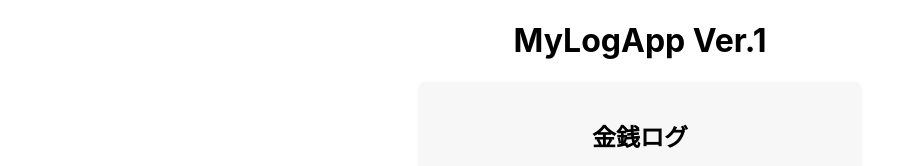
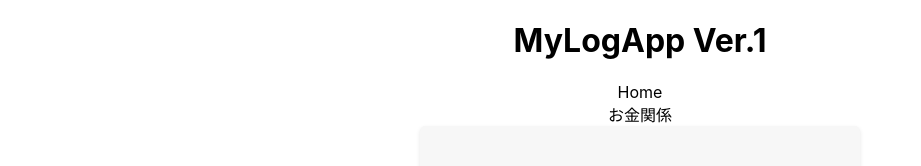
Before and after one commit to ryosuke-horie/log-app-ver1, a React (Create React App) app: page / in a window 1280 px wide. Shown: the top 166 px of the page, without its empty margins (0-921 px from the left). Built offline with nearby package versions, Linux system fonts and the light colour scheme; no server answers; the database is empty.

Commit message:
ヘッダー作成

```diff
--- a/src/App.tsx
+++ b/src/App.tsx
@@ -1,12 +1,13 @@
 import React from 'react'
 import './App.css'
+import Header from './components/Header'
 import ExpenseForm from './components/ExpenseForm/index'
 import ExpenseList from './components/ExpenseList/index'
 
 function App() {
   return (
     <div className="App">
-      <h1>MyLogApp Ver.1</h1>
+      <Header />
       <ExpenseForm />
       <ExpenseList />
     </div>
--- /dev/null
+++ b/src/components/Header/index.tsx
@@ -0,0 +1,15 @@
+import React from 'react'
+
+const Header: React.FC = () => {
+  return (
+    <>
+      <h1>MyLogApp Ver.1</h1>
+      <div className="menus">
+        <div className="menu">Home</div>
+        <div className="menu">お金関係</div>
+      </div>
+    </>
+  )
+}
+
+export default Header
```
